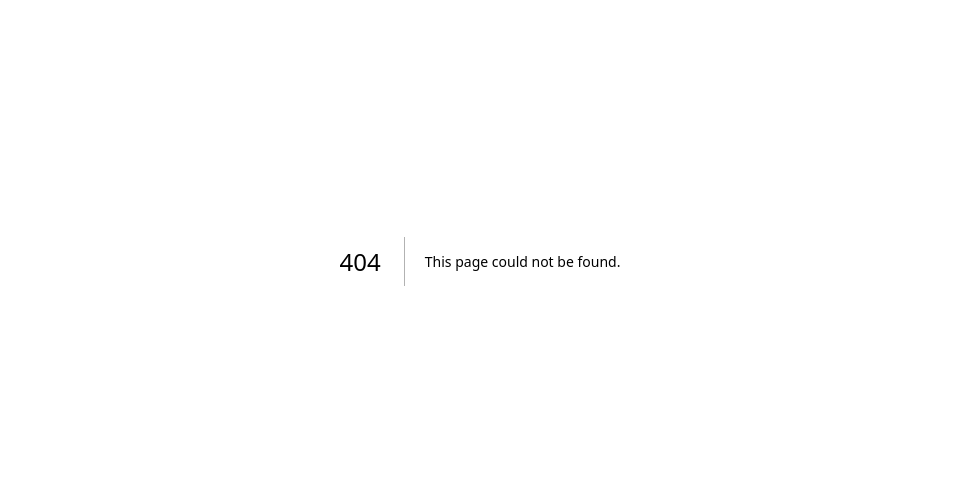
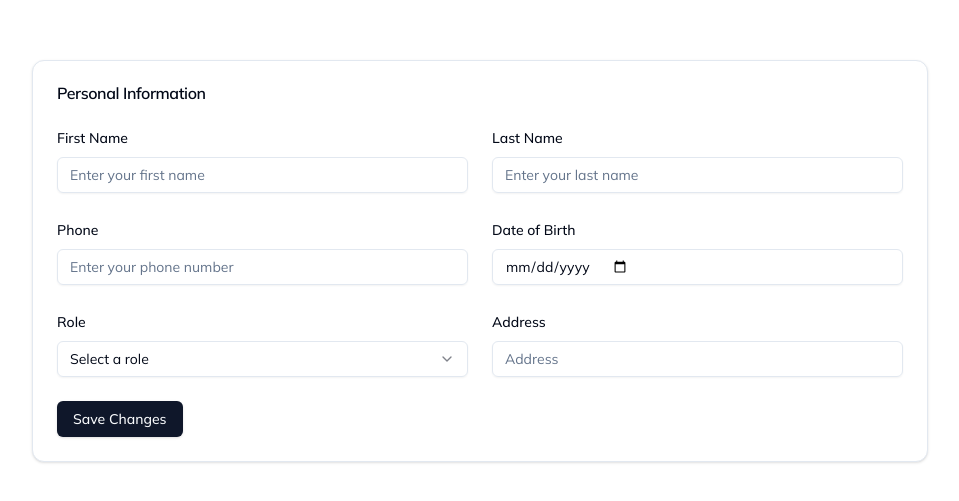
Before and after one commit to THEFZNKHAN/blood_bank, a Next.js app: page /user-registeration in a window 1280 px wide. Before the commit this address had no page. Shown: the part 139-640 px from the top of the page, without its empty margins (160-1119 px from the left). Built offline with nearby package versions, Linux system fonts and the light colour scheme.

Commit message:
implement user authentication based on their role and, connected donor profile to backend

```diff
--- a/src/app/api/donors/profile/route.ts
+++ b/src/app/api/donors/profile/route.ts
@@ -2,14 +2,33 @@ import { NextRequest, NextResponse } from "next/server";
 import { prisma } from "@/lib/prisma";
 import { authenticateUser } from "@/lib/auth";
 
+
+// get donor Profile Info
 export async function GET(req: NextRequest) {
   try {
+    console.log('route hit....')
     const userId = authenticateUser(req);
+    if (!userId) {
+      return NextResponse.json({ error: "UnAuthorized" }, { status: 401 });
 
-    const donor = await prisma.donor.findUnique({
+    }
+    console.log('this is user id: ', userId)
+    const donor = await prisma.user.findUnique({
       where: { clerkId: userId },
+      select: {
+        firstname: true,
+        lastname: true,
+        phone: true,
+        address: true,
+        DateOfBirth: true,
+        donor: {
+          select: {
+            bloodType: true
+          }
+        }
+      }
     });
-
+    console.log('this is donor: ', donor);
     if (!donor) {
       return NextResponse.json({ error: "Donor not found" }, { status: 404 });
     }
@@ -27,26 +46,26 @@ export async function GET(req: NextRequest) {
   }
 }
 
-export async function PUT(req: NextRequest) {
-  try {
-    const userId = authenticateUser(req);
+// export async function PUT(req: NextRequest) {
+//   try {
+//     const userId = authenticateUser(req);
 
-    const { name, email, phone, bloodType, address } = await req.json();
+//     const { name, email, phone, bloodType, address } = await req.json();
 
-    const updatedDonor = await prisma.donor.update({
-      where: { clerkId: userId },
-      data: { name, email, phone, bloodType, address },
-    });
+//     const updatedDonor = await prisma.donor.update({
+//       where: { clerkId: userId },
+//       data: { name, email, phone, bloodType, address },
+//     });
 
-    return NextResponse.json(updatedDonor, { status: 200 });
-  } catch (error) {
-    console.error(error);
-    return NextResponse.json(
-      {
-        error:
-          error instanceof Error ? error.message : "An unknown error occurred",
-      },
-      { status: 500 }
-    );
-  }
-}
+//     return NextResponse.json(updatedDonor, { status: 200 });
+//   } catch (error) {
+//     console.error(error);
+//     return NextResponse.json(
+//       {
+//         error:
+//           error instanceof Error ? error.message : "An unknown error occurred",
+//       },
+//       { status: 500 }
+//     );
+//   }
+// }
--- /dev/null
+++ b/src/app/dashboard/donor/appointments/page.tsx
@@ -0,0 +1,90 @@
+import { Card, CardContent, CardHeader, CardTitle } from "@/components/ui/card"
+
+import { Input } from "@/components/ui/input"
+import { Button } from "@/components/ui/button"
+import {
+  Select,
+  SelectContent,
+  SelectItem,
+  SelectTrigger,
+  SelectValue,
+} from "@/components/ui/select"
+import { Label } from "@/components/ui/label"
+
+export default function AppointmentsPage() {
+  return (
+    <div className="space-y-6">
+      <h1 className="text-2xl font-bold">Book Appointment</h1>
+      <div className="grid gap-6 md:grid-cols-2">
+        <Card>
+          <CardHeader>
+            <CardTitle>Schedule New Donation</CardTitle>
+          </CardHeader>
+          <CardContent>
+            <form className="space-y-4">
+              <div className="space-y-2">
+                <Label htmlFor="location">Donation Center</Label>
+                <Select>
+                  <SelectTrigger>
+                    <SelectValue placeholder="Select location" />
+                  </SelectTrigger>
+                  <SelectContent>
+                    <SelectItem value="center1">Blood Bank Center 1</SelectItem>
+                    <SelectItem value="center2">Blood Bank Center 2</SelectItem>
+                    <SelectItem value="center3">Blood Bank Center 3</SelectItem>
+                  </SelectContent>
+                </Select>
+              </div>
+              <div className="space-y-2">
+                <Label htmlFor="date">Preferred Date</Label>
+                <Input id="date" type="date" />
+              </div>
+              <div className="space-y-2">
+                <Label htmlFor="time">Preferred Time</Label>
+                <Select>
+                  <SelectTrigger>
+                    <SelectValue placeholder="Select time" />
+                  </SelectTrigger>
+                  <SelectContent>
+                    <SelectItem value="9">9:00 AM</SelectItem>
+                    <SelectItem value="10">10:00 AM</SelectItem>
+                    <SelectItem value="11">11:00 AM</SelectItem>
+                    <SelectItem value="12">12:00 PM</SelectItem>
+                    <SelectItem value="13">1:00 PM</SelectItem>
+                    <SelectItem value="14">2:00 PM</SelectItem>
+                    <SelectItem value="15">3:00 PM</SelectItem>
+                    <SelectItem value="16">4:00 PM</SelectItem>
+                  </SelectContent>
+                </Select>
+              </div>
+              <Button type="submit">Book Appointment</Button>
+            </form>
+          </CardContent>
+        </Card>
+
+        <Card>
+          <CardHeader>
+            <CardTitle>Upcoming Appointments</CardTitle>
+          </CardHeader>
+          <CardContent>
+            <div className="space-y-4">
+              <div className="rounded-lg border p-4">
+                <div className="flex items-center justify-between">
+                  <div>
+                    <h3 className="font-semibold">Blood Bank Center 1</h3>
+                    <p className="text-sm text-muted-foreground">
+                      March 15, 2024 - 10:00 AM
+                    </p>
+                  </div>
+                  <Button variant="destructive" size="sm">
+                    Cancel
+                  </Button>
+                </div>
+              </div>
+            </div>
+          </CardContent>
+        </Card>
+      </div>
+    </div>
+  )
+}
--- a/src/app/dashboard/profile/page.tsx
+++ b/src/app/dashboard/donor/profile/page.tsx
@@ -1,21 +1,54 @@
 "use client";
 import { Card, CardContent, CardHeader, CardTitle } from "@/components/ui/card";
-
+import axios from "axios";
 import { Input } from "@/components/ui/input";
 import { Button } from "@/components/ui/button";
 import { Label } from "@/components/ui/label";
-import { useState } from "react";
+import { useEffect, useState } from "react";
 import { ProfileDisplay } from "@/components/donor-profile";
+import { prisma } from "@/lib/prisma";
+import { UserDetials } from "@/app/user-registeration/page";
 
+interface Donor extends UserDetials {
+	donor: {
+		bloodType: string | null;
+	};
+}
 export default function ProfilePage() {
-	const [isUsrInfoExist, setIsUserInfoExist] = useState<boolean>(false);
-	// write a logic here if user have first name and last name then show user information otherwise display the form to fill the information.
+	const [donor, setDonor] = useState<Donor>({
+		firstname: "",
+		lastname: "",
+		address: "",
+		phone: "",
+		DateOfBirth: "",
+		role: "",
+		donor: {
+			bloodType: "",
+		},
+	});
+	const [editUserInfo, setEditUserInfo] = useState<boolean>(false);
+	console.log('donor on frontend')
+	useEffect(() => {
+		const fetchUserInfo = async () => {
+			try {
+				const res = await axios.get("/api/donors/profile");
+				console.log("this is user response data: ", res.data);
+				if (res.status === 200) {
+					// set the user info
+					setDonor(res.data);
+				}
+			} catch (error) {}
+		};
+		// fetch the user detail
+		fetchUserInfo();
+	}, []);
+
 	return (
 		<div className="space-y-6">
 			<h1 className="text-2xl font-bold text-[#072037]">
 				Profile Management
 			</h1>
-			{!isUsrInfoExist ? (
+			{editUserInfo ? (
 				<Card>
 					<CardHeader>
 						<CardTitle className="text-[#072037]">
@@ -35,14 +68,14 @@ export default function ProfilePage() {
 									<Label htmlFor="lastName">Last Name</Label>
 									<Input id="lastName" placeholder="Doe" />
 								</div>
-								<div className="space-y-2">
+								{/* <div className="space-y-2">
 									<Label htmlFor="email">Email</Label>
 									<Input
 										id="email"
 										type="email"
 										placeholder="john@example.com"
 									/>
-								</div>
+								</div> */}
 								<div className="space-y-2">
 									<Label htmlFor="phone">Phone</Label>
 									<Input
@@ -67,7 +100,7 @@ export default function ProfilePage() {
 							<Button
 								type="submit"
 								className="bg-[#072037]"
-								onClick={() => setIsUserInfoExist(true)}
+								// onClick={() => setIsUserInfoExist(true)}
 							>
 								Save Changes
 							</Button>
@@ -75,7 +108,15 @@ export default function ProfilePage() {
 					</CardContent>
 				</Card>
 			) : (
-				<ProfileDisplay firstName={"Emad"} lastName={"Ansari"} email={"ansari@ansari.com"} phone={"89343298324"} bloodType={"A+"} dateOfBirth={"20-10-2002"} />
+				<ProfileDisplay
+					setEditUserInfo={setEditUserInfo}
+					firstname={donor?.firstname}
+					lastname={donor?.lastname}
+					address={donor?.address}
+					phone={donor.phone}
+					bloodType={donor.donor ? donor.donor.bloodType  : ""}
+					dateOfBirth={donor.DateOfBirth}
+				/>
 			)}
 		</div>
 	);
--- /dev/null
+++ b/src/app/user-registeration/page.tsx
@@ -0,0 +1,180 @@
+"use client";
+
+import axios from "axios";
+import React, { useState } from "react";
+import {  useRouter } from "next/navigation";
+
+import { Card, CardContent, CardHeader, CardTitle } from "@/components/ui/card";
+import { Input } from "@/components/ui/input";
+import { Button } from "@/components/ui/button";
+import { Label } from "@/components/ui/label";
+import {
+	Select,
+	SelectContent,
+	SelectItem,
+	SelectTrigger,
+	SelectValue,
+} from "@/components/ui/select";
+
+export interface UserDetials {
+	firstname: string;
+	lastname: string;
+	phone: string;
+	DateOfBirth: string
+	role: string;
+	address: string
+}
+
+const SignUpForm = () => {
+	const router = useRouter();
+
+	const [formData, setFormData] = useState<UserDetials>({
+		firstname: "",
+		lastname: "",
+		phone: "",
+		DateOfBirth:  "",
+		role: "",
+		address: ""
+	});
+
+
+
+	const handleChange = (e: React.ChangeEvent<HTMLInputElement>) => {
+		const { name, value } = e.target;
+		setFormData((prevState) => ({
+			...prevState,
+			[name]: value,
+		}));
+	};
+
+	const handleRoleChange = (value: string) => {
+		setFormData((prevState) => ({
+			...prevState,
+			role: value,
+		}));
+	};
+
+	const savePersonalInfo = async () => {
+		console.log("Form submitted:", formData);
+		try {
+			const res = await axios.post(`/api/auth`, formData);
+			if (res.status === 201){
+				router.push("/");
+			}
+			console.log('this is user signup response : ', res.data);
+		}
+		catch(error){
+			console.log("this is error: ", error);
+		}
+
+	};
+
+	return (
+		<div className="min-h-screen flex items-center justify-center p-4">
+			<Card className="w-full max-w-4xl mx-auto ">
+				<CardHeader>
+					<CardTitle>Personal Information</CardTitle>
+				</CardHeader>
+				<CardContent>
+					<div className="space-y-6">
+						<div className="grid grid-cols-1 md:grid-cols-2 gap-6">
+							{/* First Name */}
+							<div className="space-y-2">
+								<Label htmlFor="firstName">First Name</Label>
+								<Input
+									id="firstName"
+									name="firstname"
+									placeholder="Enter your first name"
+									value={formData.firstname}
+									onChange={handleChange}
+									required
+								/>
+							</div>
+
+							{/* Last Name */}
+							<div className="space-y-2">
+								<Label htmlFor="lastName">Last Name</Label>
+								<Input
+									id="lastName"
+									name="lastname"
+									placeholder="Enter your last name"
+									value={formData.lastname}
+									onChange={handleChange}
+									required
+								/>
+							</div>
+
+							{/* Phone */}
+							<div className="space-y-2">
+								<Label htmlFor="phone">Phone</Label>
+								<Input
+									id="phone"
+									name="phone"
+									type="tel"
+									placeholder="Enter your phone number"
+									value={formData.phone}
+									onChange={handleChange}
+									required
+								/>
+							</div>
+
+							{/* Date of Birth */}
+							<div className="space-y-2">
+								<Label htmlFor="dateOfBirth">
+									Date of Birth
+								</Label>
+								<Input
+									id="dateOfBirth"
+									name="DateOfBirth"
+									type="date"
+									value={formData.DateOfBirth}
+									onChange={handleChange}
+									required
+								/>
+							</div>
+
+							{/* Role Selection */}
+							<div className="space-y-2">
+								<Label htmlFor="role">Role</Label>
+								<Select
+									onValueChange={handleRoleChange}
+									value={formData.role}
+								>
+									<SelectTrigger>
+										<SelectValue placeholder="Select a role" />
+									</SelectTrigger>
+									<SelectContent>
+										<SelectItem value="donor">
+											Donor
+										</SelectItem>
+										<SelectItem value="staff">
+											Staff
+										</SelectItem>
+									</SelectContent>
+								</Select>
+							</div>
+							<div className="space-y-2">
+								<Label htmlFor="address">Address</Label>
+								<Input
+									id="address"
+									name="address"
+									placeholder="Address"
+									value={formData.address}
+									onChange={handleChange}
+									required
+								/>
+							</div>
+						</div>
+
+						{/* Submit Button */}
+						<Button  className="w-full sm:w-auto" onClick={() => savePersonalInfo()}>
+							Save Changes
+						</Button>
+					</div>
+				</CardContent>
+			</Card>
+		</div>
+	);
+};
+
+export default SignUpForm;
--- a/src/components/donor-profile.tsx
+++ b/src/components/donor-profile.tsx
@@ -1,42 +1,45 @@
+"use client"
 import { Avatar, AvatarFallback, AvatarImage } from "@/components/ui/avatar"
 import { Card, CardContent } from "@/components/ui/card"
 import { Button } from "@/components/ui/button"
 import { MapPin, Pencil } from 'lucide-react'
+import { Dispatch, SetStateAction } from "react"
 
 interface ProfileDisplayProps {
-  firstName: string
-  lastName: string
-  email: string
+  firstname: string
+  lastname:  string
   phone: string
-  bloodType: string
+  bloodType: string | null
   dateOfBirth: string
-  address?: string
-  onEdit?: () => void
+  address: string
+  setEditUserInfo: Dispatch<SetStateAction<boolean>>
 }
 
-export function ProfileDisplay({
-  firstName,
-  lastName,
-  email,
+export  function ProfileDisplay({
+  firstname,
+  lastname,
   phone,
   bloodType,
   dateOfBirth,
   address = "Not provided",
-  onEdit
+  setEditUserInfo
+
 }: ProfileDisplayProps) {
+
+
   return (
     <div className="grid md:grid-cols-[300px_1fr] gap-6">
       {/* Left Column - Profile Card */}
       <Card className="p-6">
         <div className="flex flex-col items-center text-center">
           <Avatar className="h-32 w-32 mb-4">
-            <AvatarImage src="" alt={`${firstName} ${lastName}`} />
+            <AvatarImage src="" alt={`${firstname} ${lastname}`} />
             <AvatarFallback className="text-4xl bg-[#072037] text-white">
-              {firstName?.[0]}{lastName?.[0]}
+              {firstname?.[0]}{lastname?.[0]}
             </AvatarFallback>
           </Avatar>
           <h2 className="text-2xl font-semibold text-[#072037] mb-2">
-            {firstName} {lastName}
+            {firstname} {lastname}
           </h2>
           <p className="text-lg font-medium text-[#072037] mb-2">
             Blood Type: {bloodType}
@@ -56,7 +59,7 @@ export function ProfileDisplay({
             <Button
               variant="outline"
               size="sm"
-              onClick={onEdit}
+              onClick={() => setEditUserInfo(prev => !prev)}
               className="text-[#072037] border-[#072037]"
             >
               <Pencil className="h-4 w-4 mr-2" />
@@ -67,14 +70,14 @@ export function ProfileDisplay({
           <div className="space-y-4">
             <div className="grid grid-cols-[120px_1fr]">
               <span className="text-muted-foreground">Full Name</span>
-              <span className="font-medium">{firstName} {lastName}</span>
+              <span className="font-medium">{firstname} {lastname}</span>
             </div>
 
-            <div className="grid grid-cols-[120px_1fr]">
+            {/* <div className="grid grid-cols-[120px_1fr]">
               <span className="text-muted-foreground">Email</span>
               <span className="font-medium">{email}</span>
             </div>
-
+             */}
             <div className="grid grid-cols-[120px_1fr]">
               <span className="text-muted-foreground">Phone</span>
               <span className="font-medium">{phone}</span>
@@ -87,7 +90,7 @@ export function ProfileDisplay({
 
             <div className="grid grid-cols-[120px_1fr]">
               <span className="text-muted-foreground">Birth Date</span>
-              <span className="font-medium">{dateOfBirth}</span>
+              <span className="font-medium">{String(dateOfBirth)}</span>
             </div>
 
             <div className="grid grid-cols-[120px_1fr]">
--- a/src/components/nav-bar.tsx
+++ b/src/components/nav-bar.tsx
@@ -19,14 +19,14 @@ const NavBar = async () => {
 	const {userId} = await auth();
 	console.log('this is user :', userId);
 	// fetch the role of the user and based on the role navigate the user on there respective dashboard
-	// if (!userId ){ // take a look on it
-	// 	return
-	// }
-	// const user = await prisma.user.findFirst({
-	// 	where: {
-	// 		clerkId: userId,
-	// 	}
-	// })
+	if (!userId ){ // take a look on it
+		return
+	}
+	const user = await prisma.user.findFirst({
+		where: {
+			clerkId: userId,
+		}
+	})
 
 
 
@@ -75,7 +75,7 @@ const NavBar = async () => {
 				{userId ? (
 					<div className="flex space-x-8 items-center">
 						<Link
-							href="/dashboard/profile"
+							href={user && user.role === 'donor' ? "/dashboard/donor/profile": "/blood_bank_dashboard"}
 							className="text-md font-medium text-[#072037] hover:text-red-500"
 						>
 							Dashboard
--- a/src/components/sidebar.tsx
+++ b/src/components/sidebar.tsx
@@ -14,22 +14,22 @@ export function Sidebar() {
     {
       label: "Profile",
       icon: UserCircle,
-      href: "/dashboard/profile",
+      href: "/dashboard/donor/profile",
     },
     {
       label: "Medical History",
       icon: FileText,
-      href: "/dashboard/medical-history",
+      href: "/dashboard/donor/medical-history",
     },
     {
       label: "Donation History",
       icon: Clock,
-      href: "/dashboard/donation-history",
+      href: "/dashboard/donor/donation-history",
     },
     {
       label: "Book Appointment",
       icon: Calendar,
-      href: "/dashboard/appointments",
+      href: "/dashboard/donor/appointments",
     },
   ]
 
```
Also changed, not shown: 1 other file (tests, documents, lock files or other folders).
